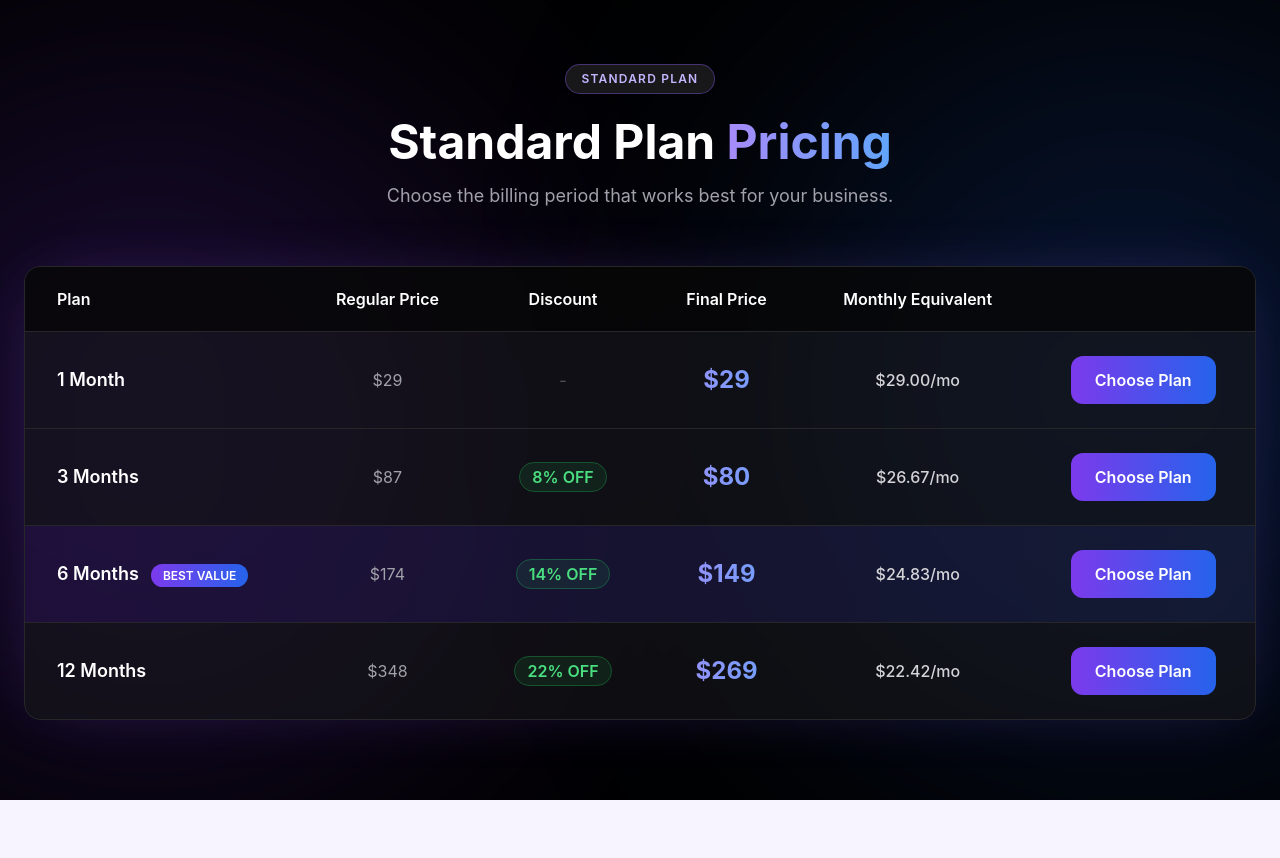
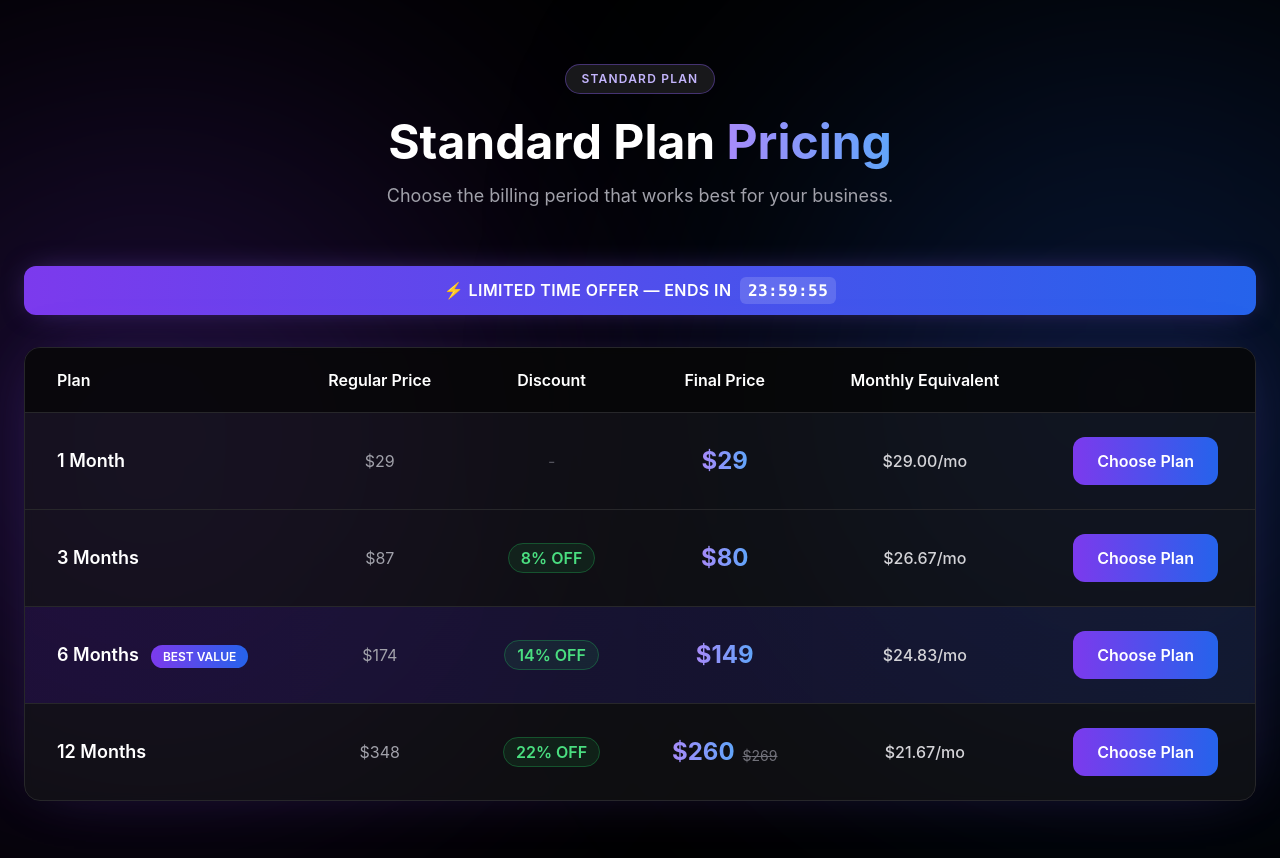
Before and after one commit to afnankhan123456/reviewreply-ai, a Next.js app: page /plans/standard/pricing in a window 1280 px wide. Shown: the top 858 px of the page. Before the commit the page ends 800 px from the top, so only its background shows below. Built offline with nearby package versions, Linux system fonts and the light colour scheme.

Commit message:
Update page.tsx

```diff
--- a/app/plans/standard/pricing/page.tsx
+++ b/app/plans/standard/pricing/page.tsx
@@ -1,7 +1,7 @@
 "use client";
 
 import { useRouter } from "next/navigation";
-import { useState } from "react";
+import { useState, useEffect } from "react";
 
 const pricingPlans = [
   {
@@ -46,15 +46,62 @@ const pricingPlans = [
   },
 ];
 
+// ============================================================
+// OFFER CONFIG — ABHI KE LIYE MANUAL, BAAD ME ADMIN SE AAYEGA
+// ============================================================
+// Step 2 me hum yaha admin panel / API se data fetch karenge
+// (jaise: const { data } = await fetch("/api/admin/offer-settings"))
+// Filhaal isko manually true/false karke test kar sakte ho.
+const OFFER_ACTIVE = true; // TODO: replace with admin-controlled value
+
+// 12-Month plan ki offer price aur uska naya monthly equivalent
+const YEARLY_OFFER_PRICE = 260;
+const YEARLY_OFFER_MONTHLY_EQUIVALENT = "$21.67/mo";
+
+// Countdown ka total duration (seconds me) — abhi visual hai,
+// admin se ek fixed end-timestamp aane ke baad genuinely real countdown banega
+const OFFER_COUNTDOWN_SECONDS = 24 * 60 * 60;
+
+function formatCountdown(totalSeconds: number) {
+  const h = String(Math.floor(totalSeconds / 3600)).padStart(2, "0");
+  const m = String(Math.floor((totalSeconds % 3600) / 60)).padStart(2, "0");
+  const s = String(totalSeconds % 60).padStart(2, "0");
+  return `${h}:${m}:${s}`;
+}
+
+function BumperOfferBanner() {
+  const [secondsLeft, setSecondsLeft] = useState(OFFER_COUNTDOWN_SECONDS);
+
+  useEffect(() => {
+    const timer = setInterval(() => {
+      setSecondsLeft((prev) => (prev > 0 ? prev - 1 : 0));
+    }, 1000);
+    return () => clearInterval(timer);
+  }, []);
+
+  if (!OFFER_ACTIVE) return null;
+
+  return (
+    <div className="mb-8 rounded-xl bg-gradient-to-r from-violet-600 to-blue-600 px-4 py-3 text-center shadow-[0_0_30px_-10px_rgba(139,92,246,0.6)] animate-pulse-slow">
+      <span className="text-sm sm:text-base font-semibold text-white tracking-wide">
+        ⚡ LIMITED TIME OFFER — ENDS IN{" "}
+        <span className="ml-1 rounded-md bg-white/15 px-2 py-1 font-mono tabular-nums">
+          {formatCountdown(secondsLeft)}
+        </span>
+      </span>
+    </div>
+  );
+}
+
 export default function StandardPricingPage() {
   const router = useRouter();
   const [activatingPlan, setActivatingPlan] = useState<string | null>(null);
 
-  // ✅ Ab yaha se direct plan activate nahi hota — pehle checkout page pe
-  // bhejte hai jaha PayPal se payment lene ke baad hi plan activate hoga.
   const handleChoosePlan = (plan: (typeof pricingPlans)[number]) => {
+    const finalAmount =
+      plan.id === "yearly" && OFFER_ACTIVE ? YEARLY_OFFER_PRICE : plan.finalPrice;
     setActivatingPlan(plan.id);
-    router.push(`/plans/standard/checkout?plan=${plan.id}&amount=${plan.finalPrice}`);
+    router.push(`/plans/standard/checkout?plan=${plan.id}&amount=${finalAmount}`);
   };
 
   return (
@@ -82,9 +129,19 @@ export default function StandardPricingPage() {
           </p>
         </div>
 
+        {/* Bumper offer banner — OFFER_ACTIVE false hone par khud hi hide ho jayega */}
+        <BumperOfferBanner />
+
         {/* ✅ MOBILE — stacked cards (screens below md) */}
         <div className="block md:hidden space-y-4">
-          {pricingPlans.map((plan) => (
+          {pricingPlans.map((plan) => {
+            const isYearlyOffer = plan.id === "yearly" && OFFER_ACTIVE;
+            const displayFinalPrice = isYearlyOffer ? YEARLY_OFFER_PRICE : plan.finalPrice;
+            const displayMonthlyEquivalent = isYearlyOffer
+              ? YEARLY_OFFER_MONTHLY_EQUIVALENT
+              : plan.monthlyEquivalent;
+
+            return (
               <div
                 key={plan.id}
                 className={`rounded-2xl border p-5 ${
@@ -104,9 +161,14 @@ export default function StandardPricingPage() {
 
                 <div className="flex items-end gap-2 mb-3">
                   <span className="text-3xl font-bold bg-gradient-to-r from-violet-400 to-blue-400 bg-clip-text text-transparent">
+                    ${displayFinalPrice}
+                  </span>
+                  {isYearlyOffer && (
+                    <span className="text-sm text-zinc-500 line-through mb-1">
                       ${plan.finalPrice}
                     </span>
-                {plan.discount && (
+                  )}
+                  {!isYearlyOffer && plan.discount && (
                     <span className="text-sm text-zinc-500 line-through mb-1">
                       ${plan.regularPrice}
                     </span>
@@ -121,7 +183,7 @@ export default function StandardPricingPage() {
                   ) : (
                     <span className="text-zinc-600">No discount</span>
                   )}
-                <span className="text-zinc-400">{plan.monthlyEquivalent}</span>
+                  <span className="text-zinc-400">{displayMonthlyEquivalent}</span>
                 </div>
 
                 <button
@@ -132,7 +194,8 @@ export default function StandardPricingPage() {
                   {activatingPlan === plan.id ? "Activating..." : "Choose Plan"}
                 </button>
               </div>
-          ))}
+            );
+          })}
         </div>
 
         {/* ✅ DESKTOP — table (md and above) */}
@@ -152,7 +215,14 @@ export default function StandardPricingPage() {
             </thead>
 
             <tbody>
-              {pricingPlans.map((plan) => (
+              {pricingPlans.map((plan) => {
+                const isYearlyOffer = plan.id === "yearly" && OFFER_ACTIVE;
+                const displayFinalPrice = isYearlyOffer ? YEARLY_OFFER_PRICE : plan.finalPrice;
+                const displayMonthlyEquivalent = isYearlyOffer
+                  ? YEARLY_OFFER_MONTHLY_EQUIVALENT
+                  : plan.monthlyEquivalent;
+
+                return (
                   <tr
                     key={plan.id}
                     className={`border-t border-zinc-800 ${
@@ -183,12 +253,19 @@ export default function StandardPricingPage() {
                       )}
                     </td>
 
-                  <td className="px-8 py-6 text-center text-2xl font-bold bg-gradient-to-r from-violet-400 to-blue-400 bg-clip-text text-transparent">
+                    <td className="px-8 py-6 text-center">
+                      <span className="text-2xl font-bold bg-gradient-to-r from-violet-400 to-blue-400 bg-clip-text text-transparent">
+                        ${displayFinalPrice}
+                      </span>
+                      {isYearlyOffer && (
+                        <span className="ml-2 text-sm text-zinc-500 line-through align-middle">
                           ${plan.finalPrice}
+                        </span>
+                      )}
                     </td>
 
                     <td className="px-8 py-6 text-center font-medium text-zinc-300">
-                    {plan.monthlyEquivalent}
+                      {displayMonthlyEquivalent}
                     </td>
 
                     <td className="px-8 py-6 text-center">
@@ -201,7 +278,8 @@ export default function StandardPricingPage() {
                       </button>
                     </td>
                   </tr>
-              ))}
+                );
+              })}
             </tbody>
           </table>
         </div>
```
Lines whose indentation alone changed are shown as unchanged.
